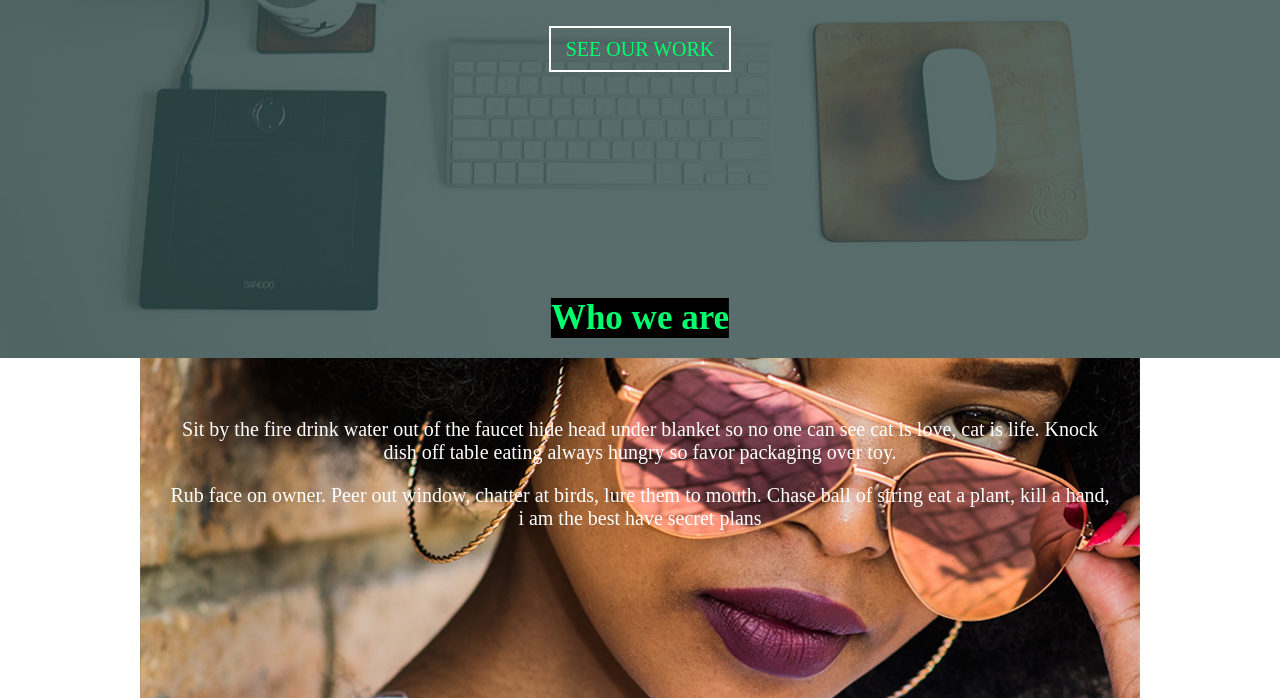
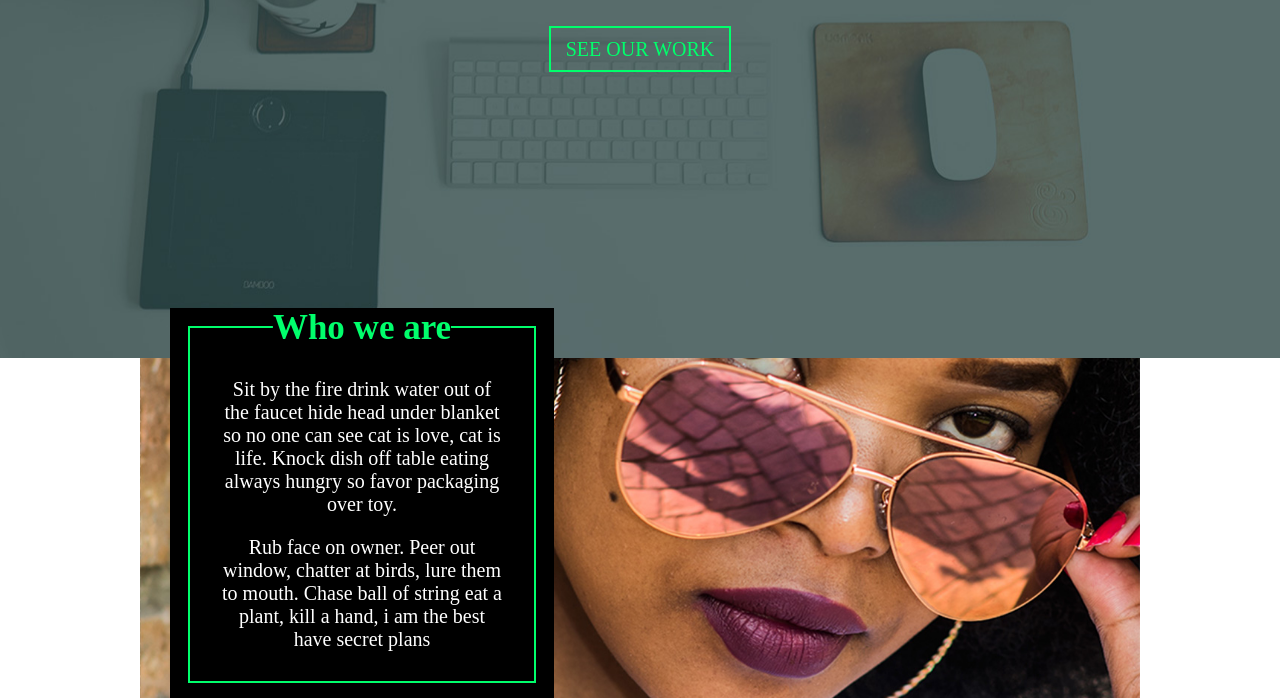
Before and after one commit to Seid-Temam/creative-inc, a plain HTML site: page index.html in a window 1280 px wide. Shown: the part 442-1140 px from the top of the page. Drawn offline with nearby package versions, Linux system fonts and the light colour scheme.

Commit message:
Revert "fix spacing issue" This reverts commit 3d795c0d6c6f32857126e45037841b92ac27d141.

```diff
--- a/index.html
+++ b/index.html
@@ -84,7 +84,7 @@
       class="about scroll"
       id="about"
     >
-      <div>
+      <div class="container">
         <h3>Who we are</h3>
         <p>
           Sit by the fire drink water out of the faucet hide head under blanket
@@ -196,7 +196,7 @@
       class="cta scroll"
       id="cta"
     >
-      <div>
+      <div class="container">
         <h2>Like what you see? <span>Then what are you waiting for?</span></h2>
         <a
           href=""
--- a/styles.css
+++ b/styles.css
@@ -17,6 +17,9 @@ html {
   overflow-x: hidden;
 }
 
+.container {
+  position: relative;
+}
 .hero a:hover {
   background-color: #00ff6c;
   color: #000;
@@ -42,7 +45,6 @@ a {
 nav a {
   font-size: 2rem;
 }
-
 header {
   position: absolute;
   width: 100%;
@@ -63,14 +65,6 @@ header {
   align-items: center;
   flex-direction: column;
   text-align: center;
-}
-.hero a {
-  outline: 2px solid #fff;
-  border: none;
-}
-.hero a:hover {
-  outline-offset: -1rem;
-  outline-color: #000;
 }
 .primary-heading {
   font-size: 3rem;
@@ -209,13 +203,14 @@ footer {
     font-size: 2rem;
     margin-bottom: 2rem;
     grid-column: 1/-1;
+    padding: 0 2rem;
   }
 }
 .footer-nav {
   display: grid;
   grid-template-columns: repeat(3, 1fr);
   font-size: 2rem;
-  padding: 0 2rem;
+
   ul {
     list-style-type: none;
     justify-self: center;
@@ -233,7 +228,7 @@ footer {
   }
 }
 @media (min-width: 61.25rem) {
-  .logo {
+  .logo{
     width: 15rem;
   }
   .hero {
```
